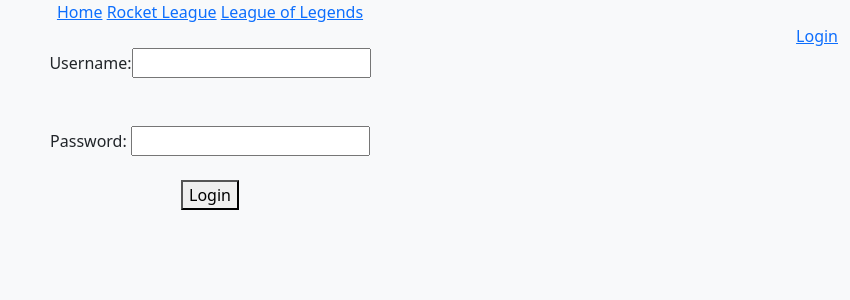
After one commit to Joseph-M-Newman/Esports-CSIS-Project, a Flask app: page /login in a window 1280 px wide. The commit adds this page. Shown: the top 300 px of the page, without its empty margins (430-1280 px from the left). Run offline with Flask 2, Linux system fonts and the light colour scheme; some libraries are stand-ins or nearby versions.

Commit message:
Added login and admin html files

```diff
--- a/public/css/nav.css
+++ b/public/css/nav.css
@@ -8,3 +8,7 @@
     text-align: center;
     font-family: monospace;
 }
+
+#Align-Center{
+    text-align: center;
+}
--- a/server.py
+++ b/server.py
@@ -17,6 +17,14 @@ def RocketLeague():
 def League():
     return flask.render_template("LeagueofLegends.html")
 
+@app.route("/admin")
+def admin():
+    return flask.render_template("admin.html")
+
+@app.route("/login")
+def login():
+    return flask.render_template("login.html")
+
 # === run the server == default port localhost:5000 === (put on heroku to use site live)
 if __name__ == "__main__":
     app.run(debug=True)
--- a/templates/layouts/layout.html
+++ b/templates/layouts/layout.html
@@ -20,7 +20,12 @@
 			<a href='/'>Home</a>
 			<a href='/RocketLeague'>Rocket League</a>
 			<a href='/LeagueofLegends'>League of Legends</a>
+			<div style='text-align: right;'>
+				<a href='/login'>Login</a>
 			</div>
+
+		</div>
+
 		{% block content %} {% endblock %}
 		</div>
 	</body>
--- /dev/null
+++ b/templates/login.html
@@ -0,0 +1,24 @@
+{% extends "layouts/layout.html" %}
+{% block head %} {{super()}}
+
+{% endblock %}
+
+<body>
+	{% block nav %} {{super()}} {% endblock %}
+    {% block content %}
+
+    <div>
+        <div id="Align-Center">
+            Username:<input type="text" id="user" name="username"></br>
+             </br>
+             </br>
+            Password: <input type="text" id="pass" name="password" required minlength="4" maxlength="9">
+             </br>
+             </br>
+             <button id="Login">Login</button>
+        </div>
+    </div>
+
+    {% endblock %}
+</body>
+</html>
```
Also changed, not shown: templates/admin.html (added, +16 -0 lines).
